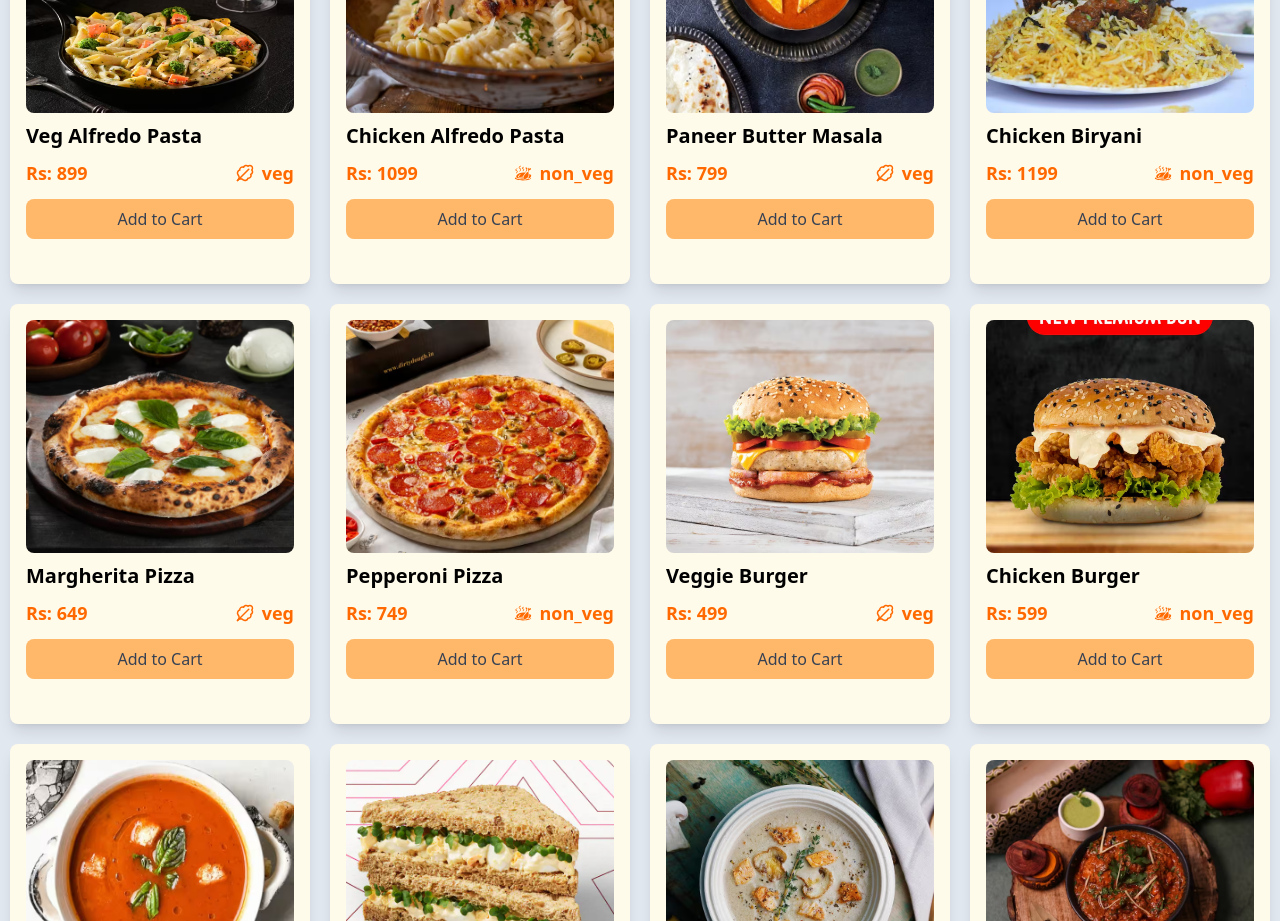
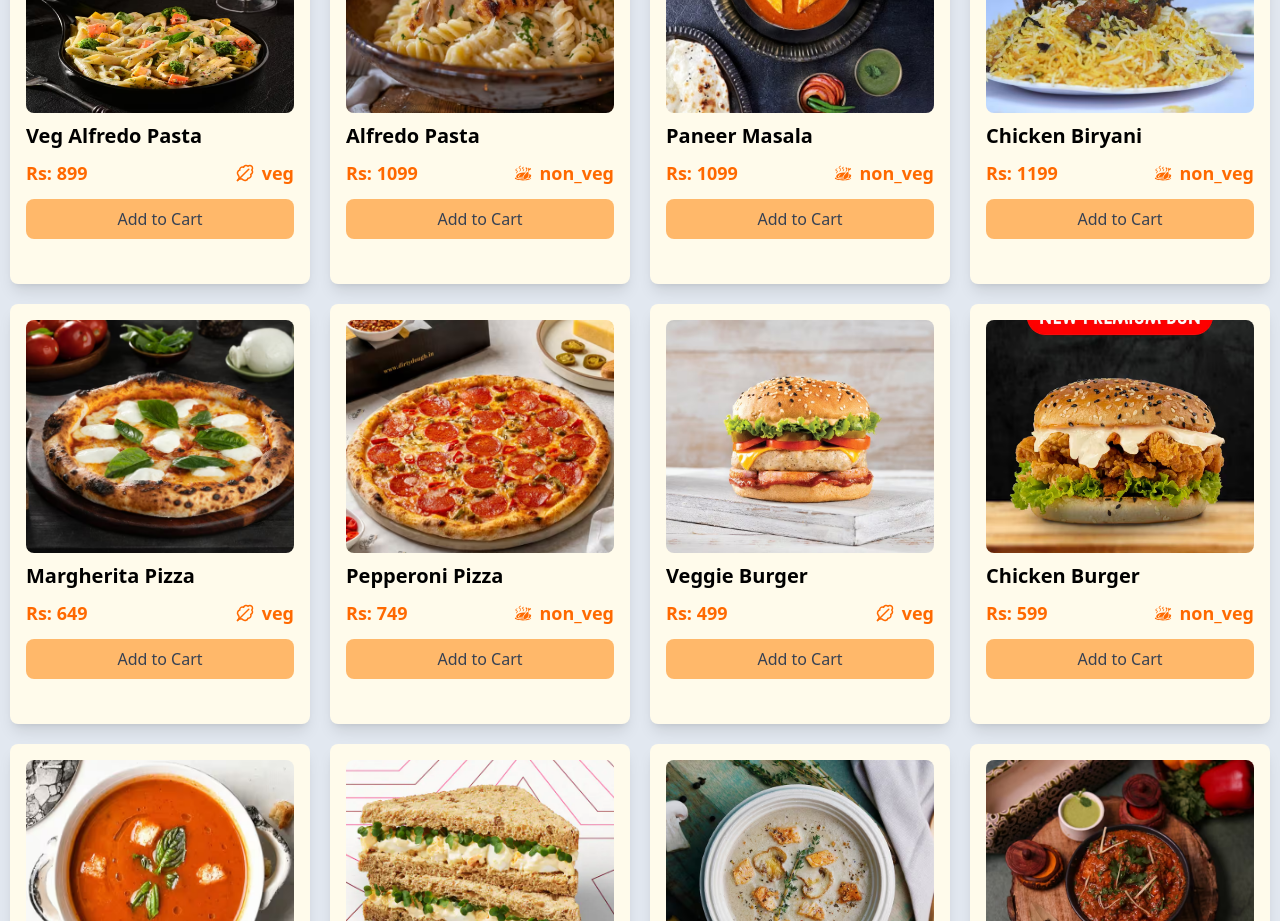
Before and after one commit to usamaahmad120/food-delivery-project, a React (Vite) app: page / in a window 1280 px wide. Shown: the part 840-1761 px from the top of the page. Built offline with nearby package versions, Linux system fonts and the light colour scheme.

Commit message:
Netlify case issue fix aur baaki changes

```diff
--- a/package.json
+++ b/package.json
@@ -17,6 +17,7 @@
     "react-dom": "^19.1.0",
     "react-icons": "^5.5.0",
     "react-redux": "^9.2.0",
+    "react-router-dom": "^7.7.0",
     "react-toastify": "^11.0.5",
     "tailwindcss": "^4.1.10"
   },
--- a/src/components/Card2.jsx
+++ b/src/components/Card2.jsx
@@ -6,6 +6,7 @@ import { addToCart, removeFromCart, decreaseQuantity } from '../feature/CartSlic
 function Card2() {
   const cartItems = useSelector((state) => state.cart.items);
   const dispatch = useDispatch();
+
 
   return (
     <div className='w-full space-y-4 p-3'>
--- a/src/feature/CartSlice.jsx
+++ b/src/feature/CartSlice.jsx
@@ -6,6 +6,7 @@ const cartSlice = createSlice({
     items: [],
   },
   reducers: {
+
     addToCart: (state, action) => {
       const existingItem = state.items.find(
         (item) => item.id === action.payload.id
--- a/src/food.js
+++ b/src/food.js
@@ -30,8 +30,8 @@ export const food_items = [
     {"id": 3, "food_name": "Minestrone Soup", "food_category": "soup", "food_type": "veg", "food_quantity": 1, "food_image": image3, "price": 349},
     {"id": 4, "food_name": "Spaghetti Carbonara", "food_category": "pasta", "food_type": "non_veg", "food_quantity": 1, "food_image": image4, "price": 999},
     {"id": 5, "food_name": "Veg Alfredo Pasta", "food_category": "pasta", "food_type": "veg", "food_quantity": 1, "food_image": image5, "price": 899},
-    {"id": 6, "food_name": "Chicken Alfredo Pasta", "food_category": "pasta", "food_type": "non_veg", "food_quantity": 1, "food_image": image6, "price": 1099},
-    {"id": 7, "food_name": "Paneer Butter Masala", "food_category": "main_course", "food_type": "veg", "food_quantity": 1, "food_image": image7, "price": 799},
+    {"id": 6, "food_name": "Alfredo Pasta", "food_category": "pasta", "food_type": "non_veg", "food_quantity": 1, "food_image": image6, "price": 1099},
+    {"id": 7, "food_name": "Paneer Masala", "food_category": "pasta", "food_type": "non_veg", "food_quantity": 1, "food_image": image7, "price": 1099},
     {"id": 8, "food_name": "Chicken Biryani", "food_category": "main_course", "food_type": "non_veg", "food_quantity": 1, "food_image": image8, "price": 1199},
     {"id": 9, "food_name": "Margherita Pizza", "food_category": "pizza", "food_type": "veg", "food_quantity": 1, "food_image": image9, "price": 649},
     {"id": 10, "food_name": "Pepperoni Pizza", "food_category": "pizza", "food_type": "non_veg", "food_quantity": 1, "food_image": image10, "price": 749},
```
Also changed, not shown: 1 other file (tests, documents, lock files or other folders).
